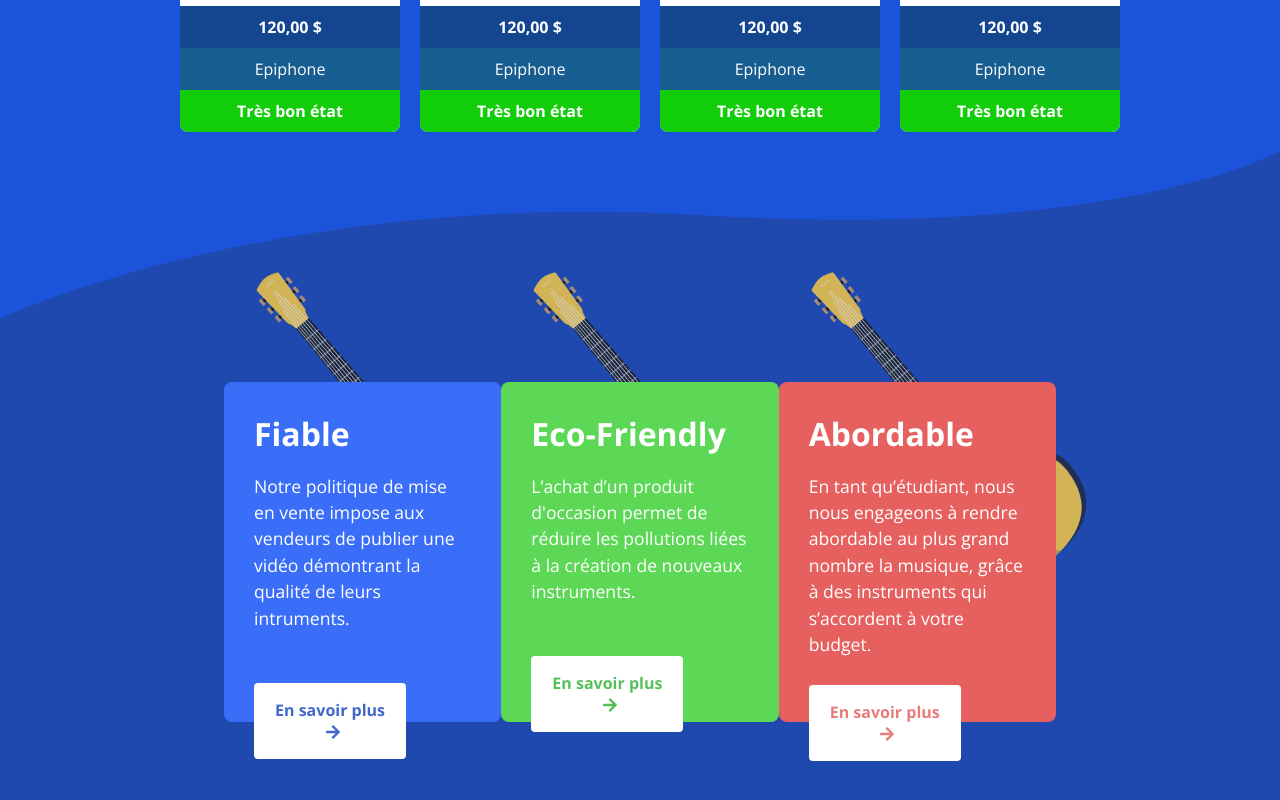
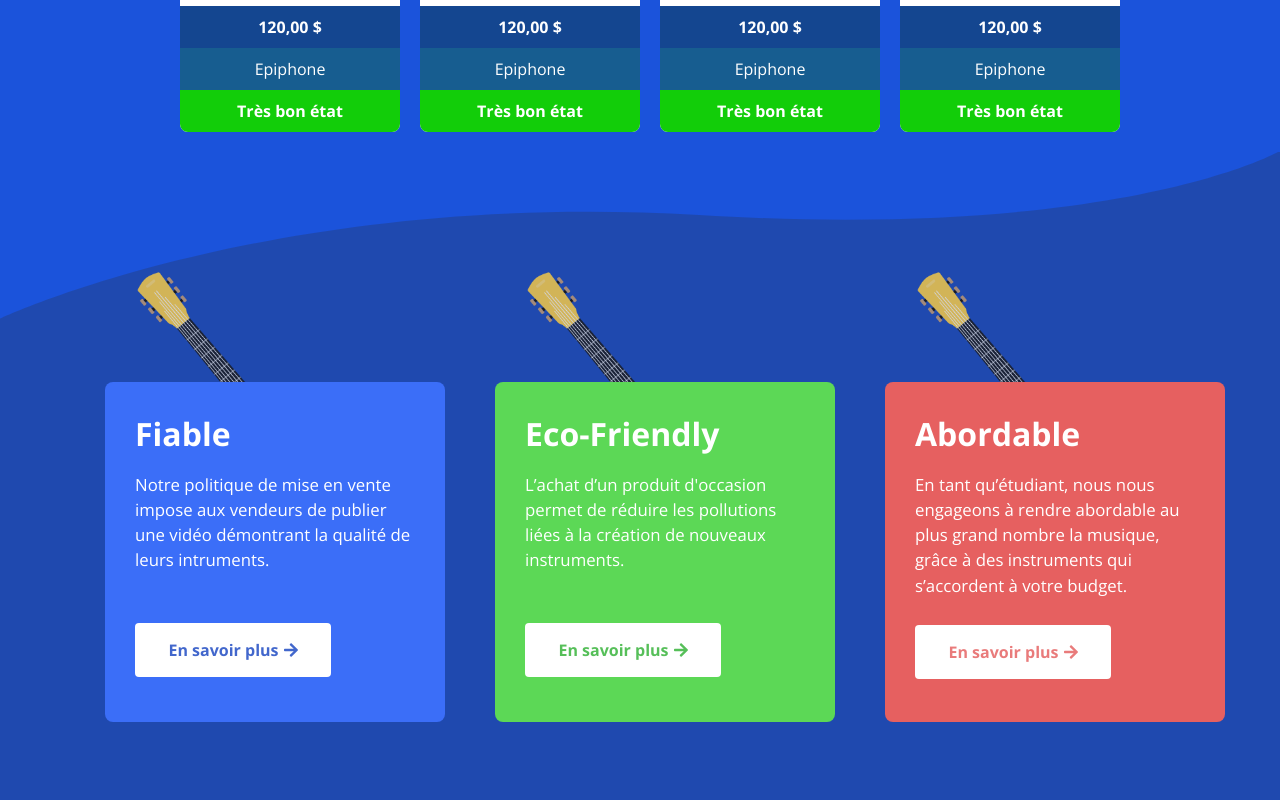
Before and after one commit to maxess-dev/Chordeus, a React (Create React App) app in the folder chordeus/: page / in a window 1280 px wide. Shown: the part 1208-2008 px from the top of the page. Built offline with nearby package versions, Linux system fonts and the light colour scheme.

Commit message:
fixed layout 3

```diff
--- a/chordeus/src/components/ctn-card-info.js
+++ b/chordeus/src/components/ctn-card-info.js
@@ -8,7 +8,8 @@ import synth from '../img/synth.png';
 
 function CardInfo(props){
     const ctnCard = {
-        backgroundColor: props.bgColor
+        backgroundColor: props.bgColor,
+        marginLeft: props.marginLeft
     }
 
     const buttonMargin = {
--- a/chordeus/src/components/homepage.js
+++ b/chordeus/src/components/homepage.js
@@ -41,9 +41,9 @@ function Home() {
             <section className = "ctn-layout-3">
                 <Wave className = "wave2" />
                 <div className = "card-info-service">
-                    <CardInfo title="Fiable" info="Notre politique de mise en vente impose aux vendeurs de publier une vidéo démontrant la qualité de leurs intruments." bgColor="#3B6EF8" color="#4267CC" marginTop="34px"/>
-                    <CardInfo title="Eco-Friendly" info="L’achat d’un produit d'occasion permet de réduire les pollutions liées à la création de nouveaux instruments." bgColor="#5CD856" color ="#56BF59" marginTop ="34px"/>
-                    <CardInfo title="Abordable" info="En tant qu’étudiant, nous nous engageons à rendre abordable au plus grand nombre la musique, grâce à des instruments qui s’accordent à votre budget." bgColor="#E66060" color="#E97B7B"/>
+                    <CardInfo title="Fiable" info="Notre politique de mise en vente impose aux vendeurs de publier une vidéo démontrant la qualité de leurs intruments." bgColor="#3B6EF8" color="#4267CC" marginTop="34px" marginLeft ="50px"/>
+                    <CardInfo title="Eco-Friendly" info="L’achat d’un produit d'occasion permet de réduire les pollutions liées à la création de nouveaux instruments." bgColor="#5CD856" color ="#56BF59" marginTop ="34px" marginLeft ="50px"/>
+                    <CardInfo title="Abordable" info="En tant qu’étudiant, nous nous engageons à rendre abordable au plus grand nombre la musique, grâce à des instruments qui s’accordent à votre budget." bgColor="#E66060" color="#E97B7B" marginLeft ="50px"/>
                 </div>
             </section>
         </main>
--- a/chordeus/src/css/card-info.css
+++ b/chordeus/src/css/card-info.css
@@ -19,7 +19,7 @@
 }
 
 .para-card-info{
-    font-size: 1.1em;
+    font-size: 1.05em;
     line-height: 1.5em;
     color: white;
 }
--- a/chordeus/src/css/homepage.css
+++ b/chordeus/src/css/homepage.css
@@ -135,7 +135,6 @@ h1{
 }
 
 .card-info-service{
-    width: 65%;
     display: flex;
     align-items: center;
     justify-content: space-around;
```
